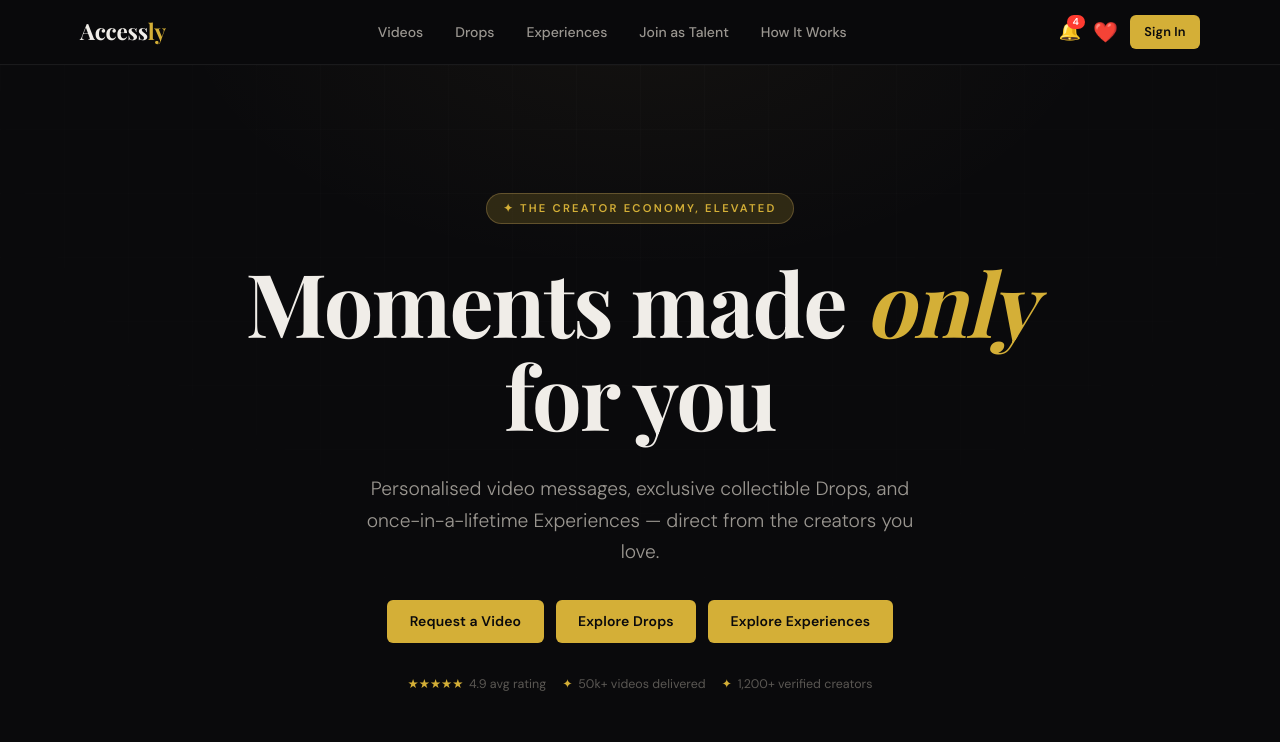
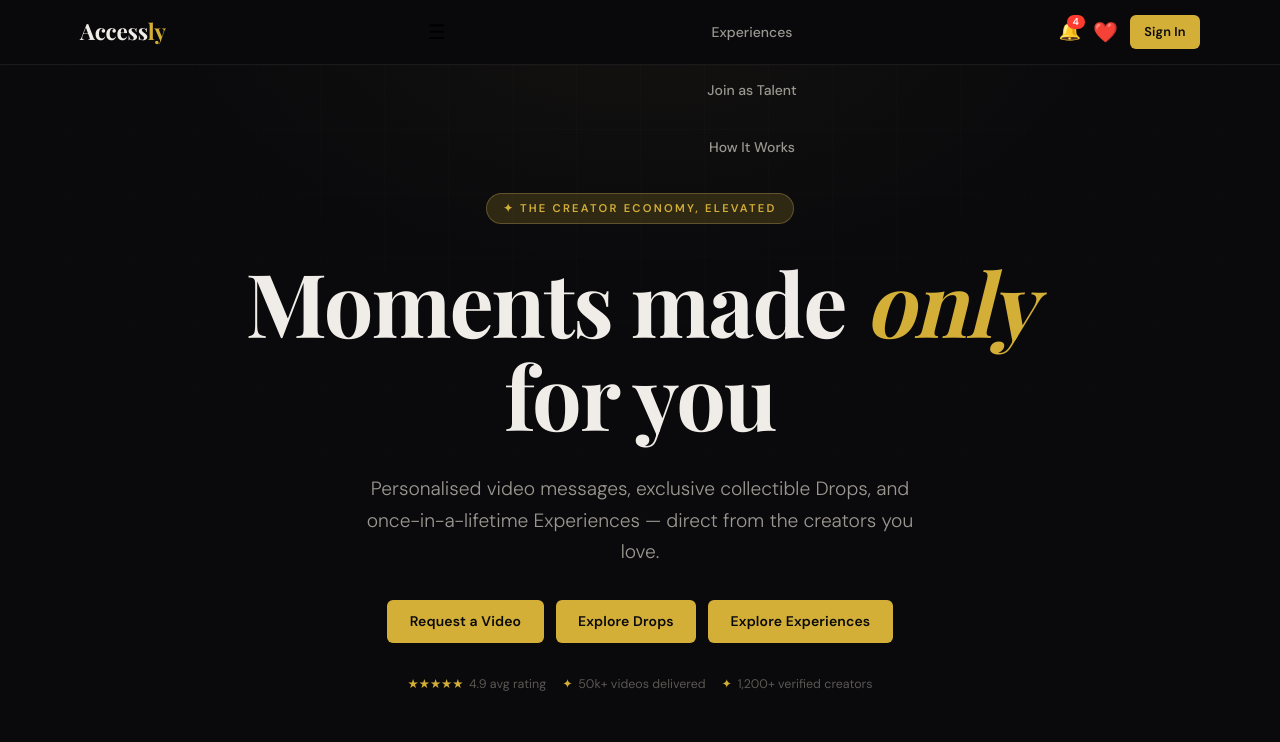
Before and after one commit to s7680/accessly-cameo, a Next.js app: page / in a window 1280 px wide. Shown: the top 742 px of the page. Built offline with nearby package versions, Linux system fonts and the light colour scheme; a web font is replaced by a local one.

Commit message:
Update layout.tsx

```diff
--- a/src/app/layout.tsx
+++ b/src/app/layout.tsx
@@ -1,7 +1,9 @@
+"use client";
 import type { Metadata } from "next";
 import "./globals.css";
 import Link from "next/link";
 import { routes } from "@/lib/routes";
+import { useState } from "react";
 
 import NotificationBell from "@/components/NotificationBell";
 
@@ -12,6 +14,8 @@ export const metadata: Metadata = {
 };
 
 export default function RootLayout({ children }: { children: React.ReactNode }) {
+  const [menuOpen, setMenuOpen] = useState(false);
+
   return (
     <html lang="en">
       <body>
@@ -20,12 +24,22 @@ export default function RootLayout({ children }: { children: React.ReactNode })
             <Link href="/" className="nav__logo">
               Access<span>ly</span>
             </Link>
-            <ul className="nav__links">
-              <li><Link href={routes.videos}>Videos</Link></li>
-              <li><Link href={routes.drops}>Drops</Link></li>
-              <li><Link href={routes.experiences}>Experiences</Link></li>
-              <li><Link href="/join-talent">Join as Talent</Link></li>
-              <li><Link href={routes.howItWorks}>How It Works</Link></li>
+            <button
+              className="nav__menu-btn"
+              onClick={() => setMenuOpen(!menuOpen)}
+              style={{ fontSize: "20px", display: "block" }}
+            >
+              ☰
+            </button>
+            <ul
+              className="nav__links"
+              style={{ display: menuOpen ? "flex" : undefined, flexDirection: "column" }}
+            >
+              <li><Link href={routes.videos} onClick={() => setMenuOpen(false)}>Videos</Link></li>
+              <li><Link href={routes.drops} onClick={() => setMenuOpen(false)}>Drops</Link></li>
+              <li><Link href={routes.experiences} onClick={() => setMenuOpen(false)}>Experiences</Link></li>
+              <li><Link href="/join-talent" onClick={() => setMenuOpen(false)}>Join as Talent</Link></li>
+              <li><Link href={routes.howItWorks} onClick={() => setMenuOpen(false)}>How It Works</Link></li>
             </ul>
             <div className="nav__actions" style={{ display: "flex", alignItems: "center", gap: "12px" }}>
               <NotificationBell />
```
